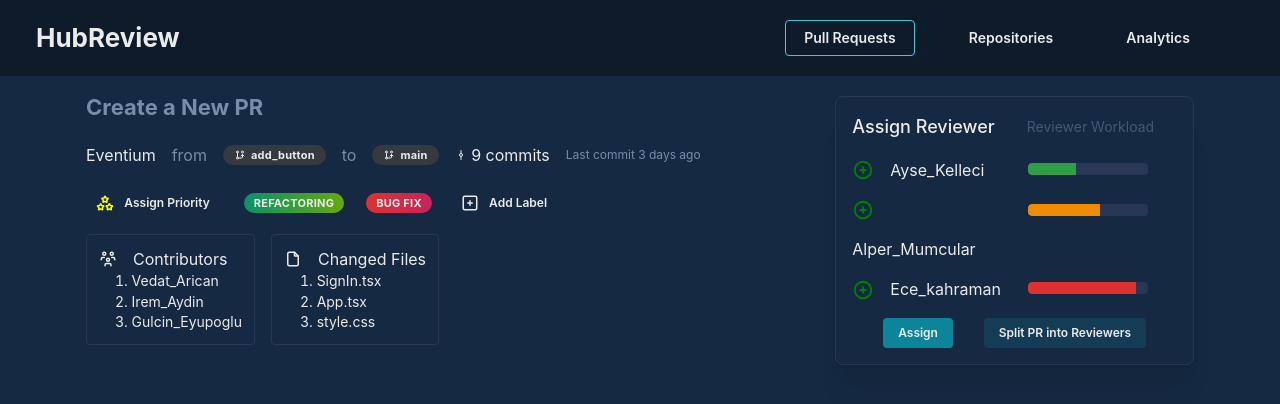
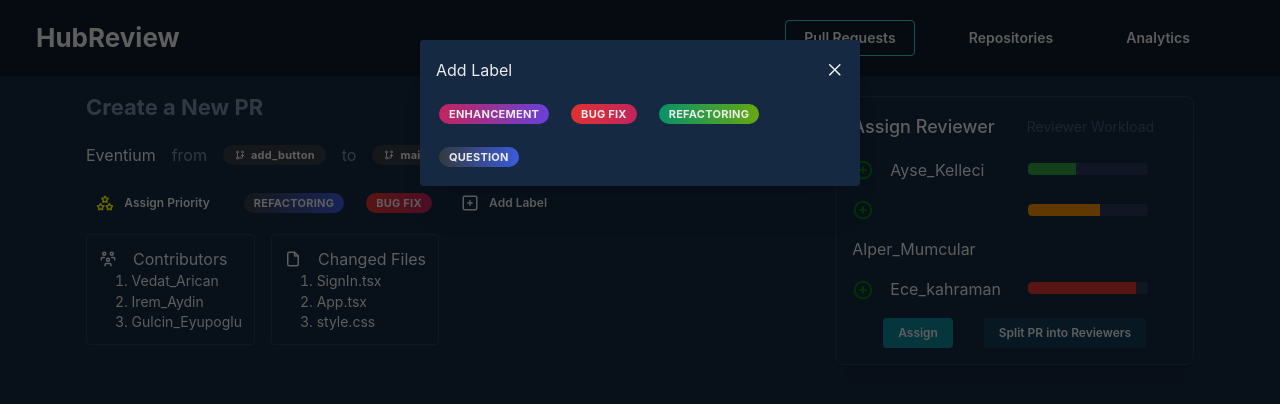
Before and after one commit to hubreviewapp/hubreview, a React (Vite) app in the folder web-client/: page /createPR in a window 1280 px wide. Both pictures are taken after a click on the button "Add Label". Shown: the top 404 px of the page. Built offline with nearby package versions, Linux system fonts and the light colour scheme.

Commit message:
feat: add modal to PRCreationPage.tsx

```diff
--- a/web-client/src/components/LabelButton.tsx
+++ b/web-client/src/components/LabelButton.tsx
@@ -2,19 +2,21 @@ import {Badge, Box} from "@mantine/core";
 
 interface LabelButtonProps {
   label: string;
-  size: string
+  size: string;
+
 }
 
 function LabelButton({ label, size }: LabelButtonProps) {
-  const color: string[]  =
-    label === "enhancement" ? ["pink","violet"] : label === "bug fix" ? ["red","pink"]  :["teal","lime"];
+  const gradient: string[]  =
+    label === "enhancement" ? ["pink","violet"] : label === "bug fix" ? ["red","pink"] :
+      label == "refactoring" ? ["teal","lime"] : ["gray", "indigo"];
 
   return (
     <Box>
         <Badge
           size= {size}
           variant="gradient"
-          gradient={{ from: color[0], to: color[1], deg: 90 }}
+          gradient={{ from: gradient[0], to: gradient[1], deg: 90 }}
           key={1}
           m={3}>
           {label }
--- a/web-client/src/pages/PRCreationPage.tsx
+++ b/web-client/src/pages/PRCreationPage.tsx
@@ -1,18 +1,37 @@
 import {
   Container, Grid, Group, Text, Title, Badge, rem,
-  Button, Paper, Stack, List,Flex
+  Button, Paper, Stack, List, Flex, Modal,
 } from "@mantine/core";
 import {IconGitBranch, IconGitCommit, IconStars,IconCirclePlus, IconSquarePlus, IconUsersGroup, IconFile} from "@tabler/icons-react";
 import LabelButton from "../components/LabelButton";
 import WorkloadBarProps from "../components/WorkloadBarProps";
+import {useDisclosure} from "@mantine/hooks";
 
 function PRCreationPage() {
   const branchIcon = <IconGitBranch style={{ width: rem(12), height: rem(12) }} />;
   const sparklesIcon = <IconStars color={"yellow"} style={{ width: rem(18), height: rem(18) }} />;
   const squarePlusIcon = <IconSquarePlus style={{ width: rem(18), height: rem(18) }} />;
+  const [opened, { open, close }] = useDisclosure(false);
+
+  const labelList: { label: string, key: number }[] = [
+    { label: "enhancement", key: 1 },
+    { label: "bug fix", key: 1 },
+    { label: "refactoring", key: 3 },
+    { label: "question", key: 4 }
+  ];
   return (
     <Container size={"lg"}>
-
+      <Modal opened={opened} onClose={close} title="Add Label">
+        <Group>
+          {
+            labelList.map(itm =>
+              <Group key={itm.key}>
+                <LabelButton  label={itm.label} size={"md"}/>
+              </Group>
+            )
+          }
+        </Group>
+      </Modal>
       <Grid>
         <Grid.Col span={8}>
           <Title mt={"md"} order={3} c={"dimmed"}>Create a New PR</Title>
@@ -29,7 +48,7 @@ function PRCreationPage() {
             <Button leftSection={sparklesIcon} size={"xs"} variant={"subtle"} radius={"lg"}>Assign Priority</Button>
             <LabelButton key={1} label={"Refactoring"} size={"md"}/>
             <LabelButton key={2} label={"bug fix"} size={"md"}/>
-            <Button leftSection={squarePlusIcon} size={"xs"} variant={"subtle"} radius={"lg"}>Add Label</Button>
+            <Button onClick={open} leftSection={squarePlusIcon} size={"xs"} variant={"subtle"} radius={"lg"}>Add Label</Button>
           </Group>
           <Group>
           <Paper mt={"md"} p={"sm"} withBorder>
--- a/web-client/src/pages/PRListPage.tsx
+++ b/web-client/src/pages/PRListPage.tsx
@@ -11,7 +11,9 @@ import {
   NativeSelect, Grid, TextInput, Badge, rem,
 } from "@mantine/core";
 
+
 function PRList() {
+
   // TODO const prTabs: string[] = ["created", "assigned", "merged"];
   const sort : string[] = ["Priority Queue", "Newest", "Oldest"];
   const repos :string[] = ["All", "ReLink", "Eventium"]
@@ -27,7 +29,6 @@ function PRList() {
 
   return (
     <Flex h={"500px"} p={0} m={0} w="100%" justify="space-evenly"  align={"center"} direction="column" >
-
       <Grid w={"70%"}>
         <Grid.Col span={2}>
           <NativeSelect
```
